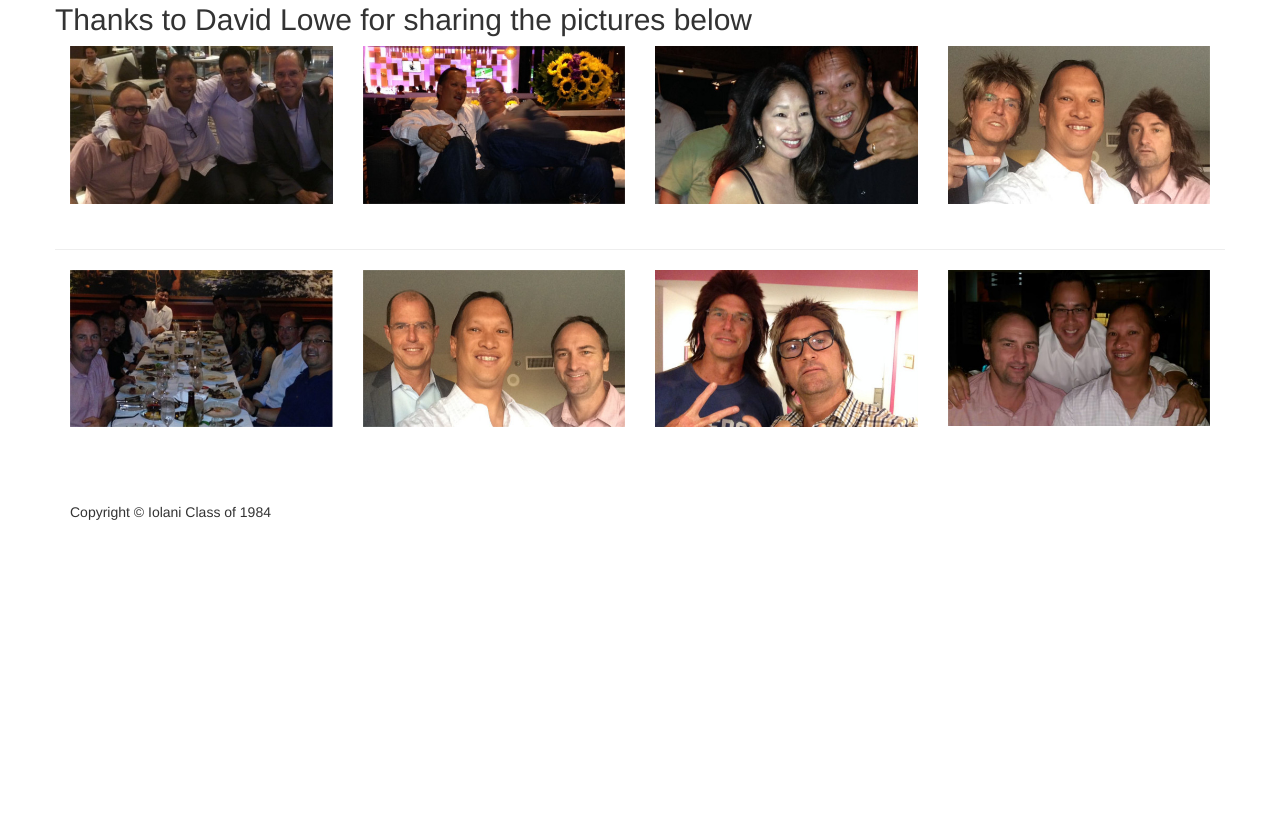
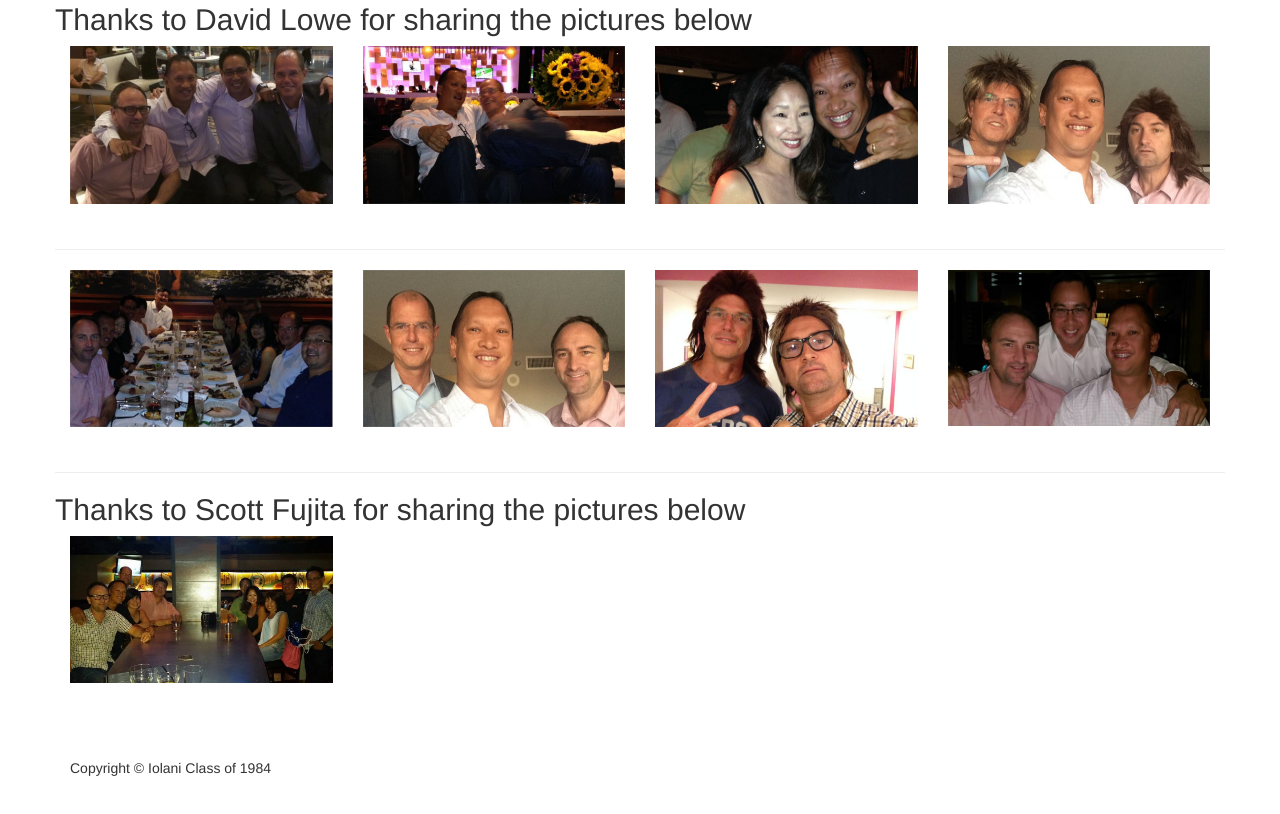
Before and after one commit to codetricity/iolani, a plain HTML site: page index.html in a window 1280 px wide. Shown: the part 1603-2417 px from the top of the page. Before the commit the page ends 2185 px from the top, so only its background shows below. Drawn offline with Linux system fonts and the light colour scheme.

Commit message:
added group shot at LYNQ

```diff
--- a/index.html
+++ b/index.html
@@ -311,7 +311,18 @@
 
 	</div>
 
+        <!-- Begin Row from Scott Fujita -->
+        <div class="row">
+	  <hr>
+	  <h2> Thanks to Scott Fujita for sharing the pictures below</h2>
 
+            <div class="col-sm-3 col-xs-6">
+                <a href="img/fujita/iolani_lynq_group.png">
+                    <img class="img-responsive portfolio-item"
+			 src="img/fujita/iolani_lynq_group.png" alt="">
+                </a>
+            </div>
+	</div>
 
         <!-- Footer -->
         <footer>
```
Also changed, not shown: img/fujita/iolani_lynq_group.png (added).
